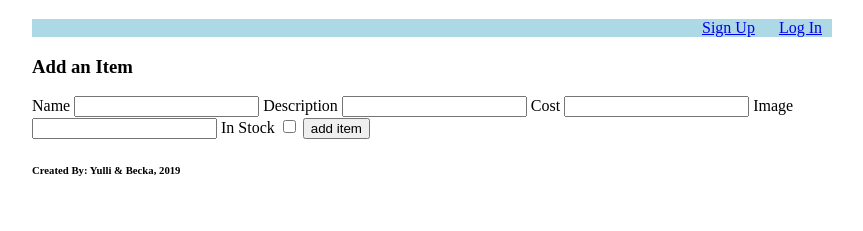
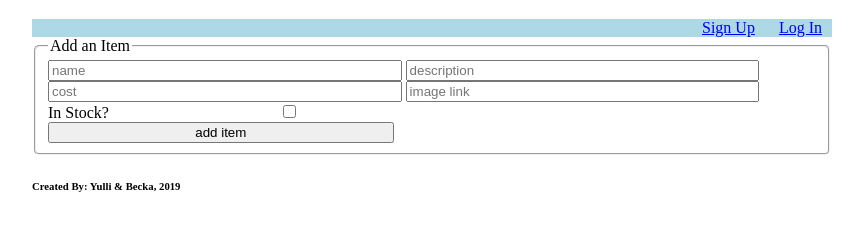
Before and after one commit to caducus/shoppingCart, a website: page public/index.html in a window 1280 px wide. Shown: the part 61-292 px from the top of the page, without its empty margins (208-1071 px from the left). Drawn offline with nearby package versions, Linux system fonts and the light colour scheme; no server answers.

Commit message:
minor form styling

```diff
--- a/public/css/main.css
+++ b/public/css/main.css
@@ -44,6 +44,16 @@
     justify-content: center;
   }
 
+  /* ======= forms ======= */
+
+  fieldset {
+    border-radius: 5px;
+  }
+
+  input {
+    width: 45%;
+  }
+
   /* ======= cards ======= */
 
   .itemCard {
--- a/public/index.html
+++ b/public/index.html
@@ -54,14 +54,18 @@
       </div>
       <!-- <div ng-if="ctrl.userIsAdmin"> -->
       <div>
-        <h3>Add an Item</h3>
         <form ng-submit="ctrl.addItem()">
-          Name <input type="text" ng-model="ctrl.name"/>
-          Description <input type="text" ng-model="ctrl.description"/>
-          Cost <input type="number" ng-model="ctrl.cost"/>
-          Image <input type="text" ng-model="ctrl.image"/>
-          In Stock <input type="checkbox" ng-model="ctrl.inStock"/>
+          <fieldset>
+            <legend>Add an Item</legend>
+              <input type="text" placeholder="name" ng-model="ctrl.name" />
+              <input type="text" placeholder="description" ng-model="ctrl.description" />
+              <input type="number" placeholder="cost" ng-model="ctrl.cost" />
+              <input type="text" placeholder="image link" ng-model="ctrl.image" />
+              <br>
+              In Stock? <input type="checkbox" ng-model="ctrl.inStock" />
+              <br>
               <input type="submit" value="add item" />
+          </fieldset>
         </form>
       </div>
       <!-- List all items for sale -->
@@ -90,21 +94,21 @@
             <div  class="itemCardEditForm"
                   ng-if="ctrl.indexOfEditForm === item._id">
               <form ng-submit="ctrl.editItem(item)">
-                Name: <input type="text"
+                <input  type="text"
                         ng-value="item.name"
                         ng-model="ctrl.updatedName"/>
-                Description: <input type="text"
+                <input  type="text"
                         ng-value="item.description"
                         ng-model="ctrl.updatedDescription"/>
-                Cost: <input type="number"
+                <input  type="number"
                         ng-value="item.cost"
                         ng-model="ctrl.updatedCost"/>
-                Image: <input type="text"
+                <input  type="text"
                         ng-value="item.image"
-                              ng-model="ctrl.updatedImage"/>
+                        ng-model="ctrl.updatedImage"/><br>
                 inStock: <input type="checkbox"
                                 ng-value="ctrl.inStock"
-                                ng-model="ctrl.updatedStock"/>
+                                ng-model="ctrl.updatedStock"/><br>
                 <input type="submit" value="edit item" />
               </form>
             </div>
```
Lines whose indentation alone changed are shown as unchanged.
